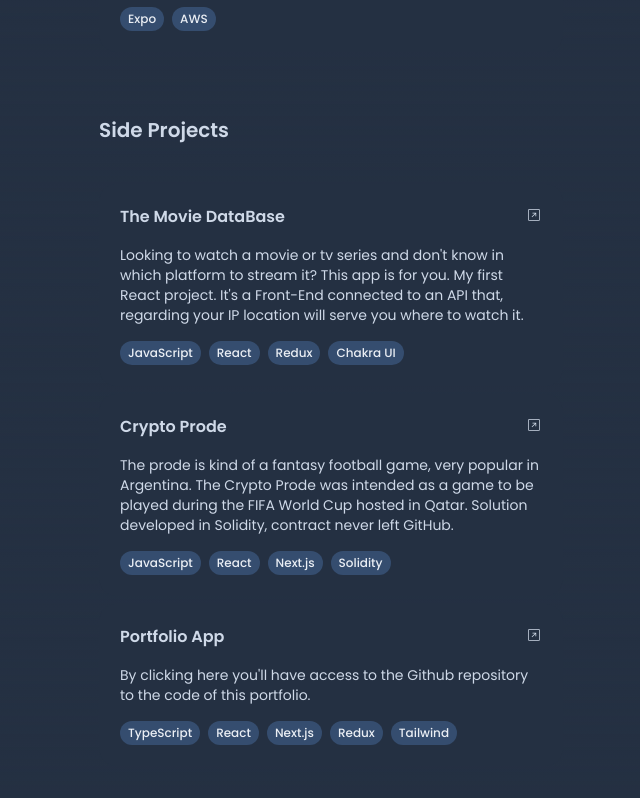
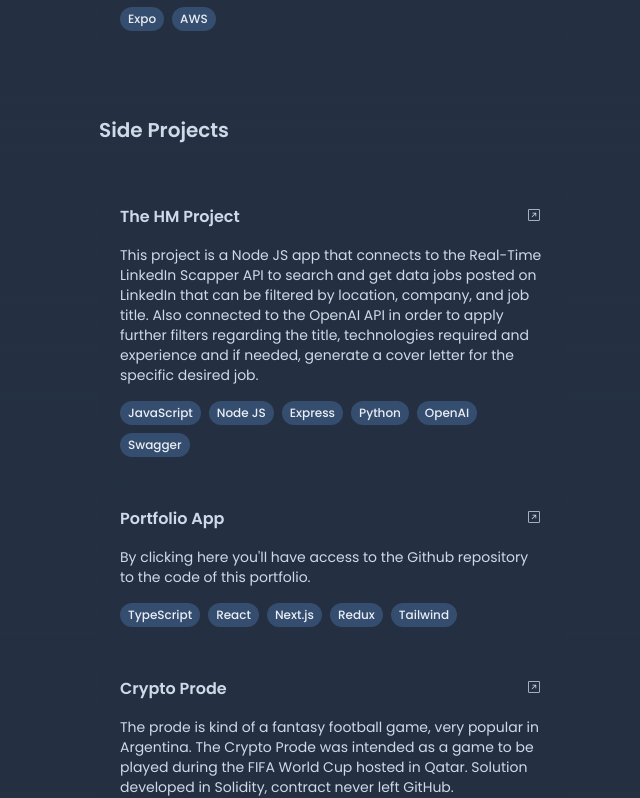
Before and after one commit to diego-scarpati/portfolio-app, a Next.js app: page / in a window 1280 px wide. Shown: the part 908-1706 px from the top of the page, without its empty margins (605-1245 px from the left). Built offline with nearby package versions, Linux system fonts and the light colour scheme.

Commit message:
Added THMP

```diff
--- a/src/app/assets/info/projects.json
+++ b/src/app/assets/info/projects.json
@@ -17,6 +17,19 @@
       "brief": "By clicking here you'll have access to the Github repository to the code of this portfolio.",
       "technologies": ["TypeScript", "React", "Next.js", "Redux", "Tailwind"],
       "url": "https://github.com/diego-scarpati/portfolio-app"
+    },
+    {
+      "title": "The HM Project",
+      "brief": "This project is a Node JS app that connects to the Real-Time LinkedIn Scapper API to search and get data jobs posted on LinkedIn that can be filtered by location, company, and job title. Also connected to the OpenAI API in order to apply further filters regarding the title, technologies required and experience and if needed, generate a cover letter for the specific desired job.",
+      "technologies": [
+        "JavaScript",
+        "Node JS",
+        "Express",
+        "Python",
+        "OpenAI",
+        "Swagger"
+      ],
+      "url": "https://github.com/diego-scarpati/THMP"
     }
   ]
 }
--- a/src/app/common/RightSide.tsx
+++ b/src/app/common/RightSide.tsx
@@ -21,9 +21,12 @@ function RightSide() {
       </div>
       <div className="my-16">
         <RightSideTitle title={"Side Projects"} />
-        {projects.data.map((project) => (
-          <ExperienceCard key={project.title} {...project} />
-        ))}
+        {projects.data
+          .slice()
+          .reverse()
+          .map((project) => (
+            <ExperienceCard key={project.title} {...project} />
+          ))}
       </div>
     </div>
   );
```
